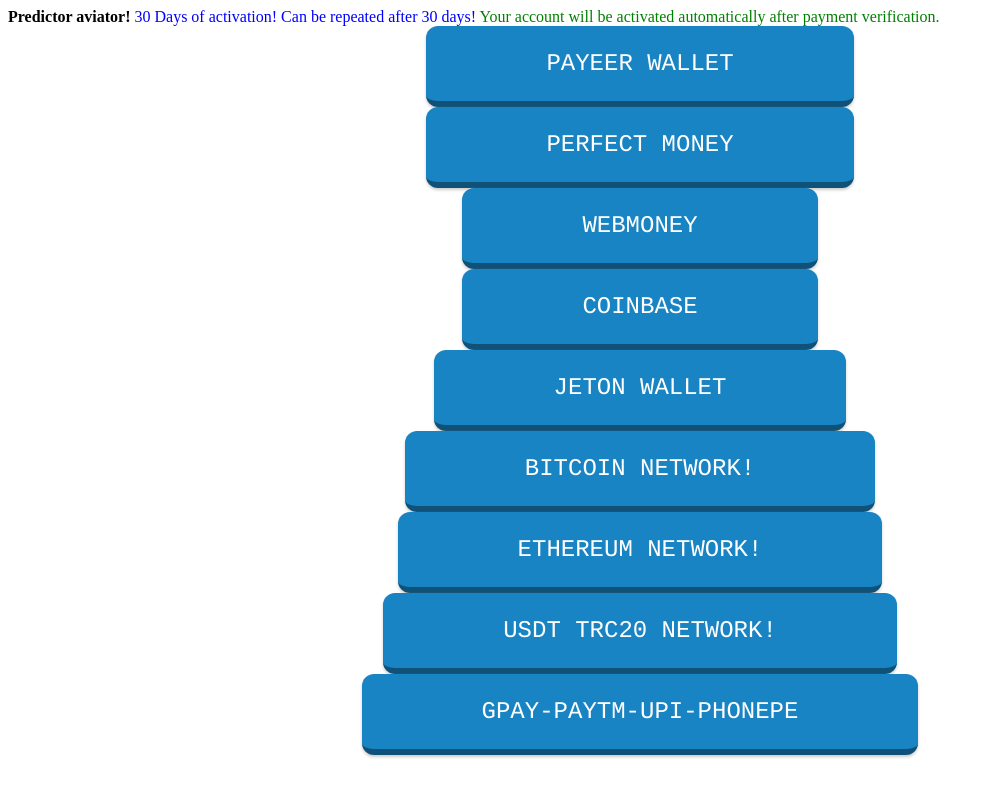
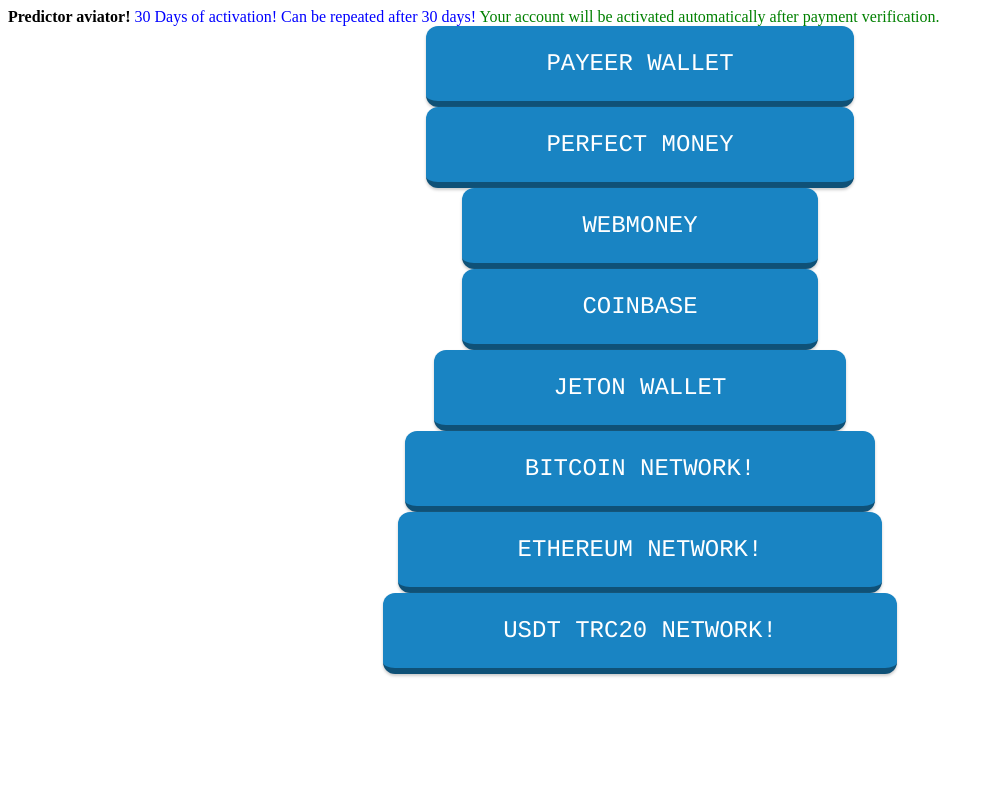
Before and after one commit to trb9355/erkenavop, a plain HTML site: page index.html in a window 1280 px wide. Shown: the whole page, without its empty margins (0-994 px from the left). Drawn offline with Linux system fonts and the light colour scheme.

Commit message:
Update index.html

```diff
--- a/index.html
+++ b/index.html
@@ -73,9 +73,7 @@ a:hover {
 
 
 
-<div class="container">
-  <a href="https://trb9355.github.io/tumgpayvs/">Gpay-paytm-upi-phonepe</a>
-</div>
+
 
 
 
```
